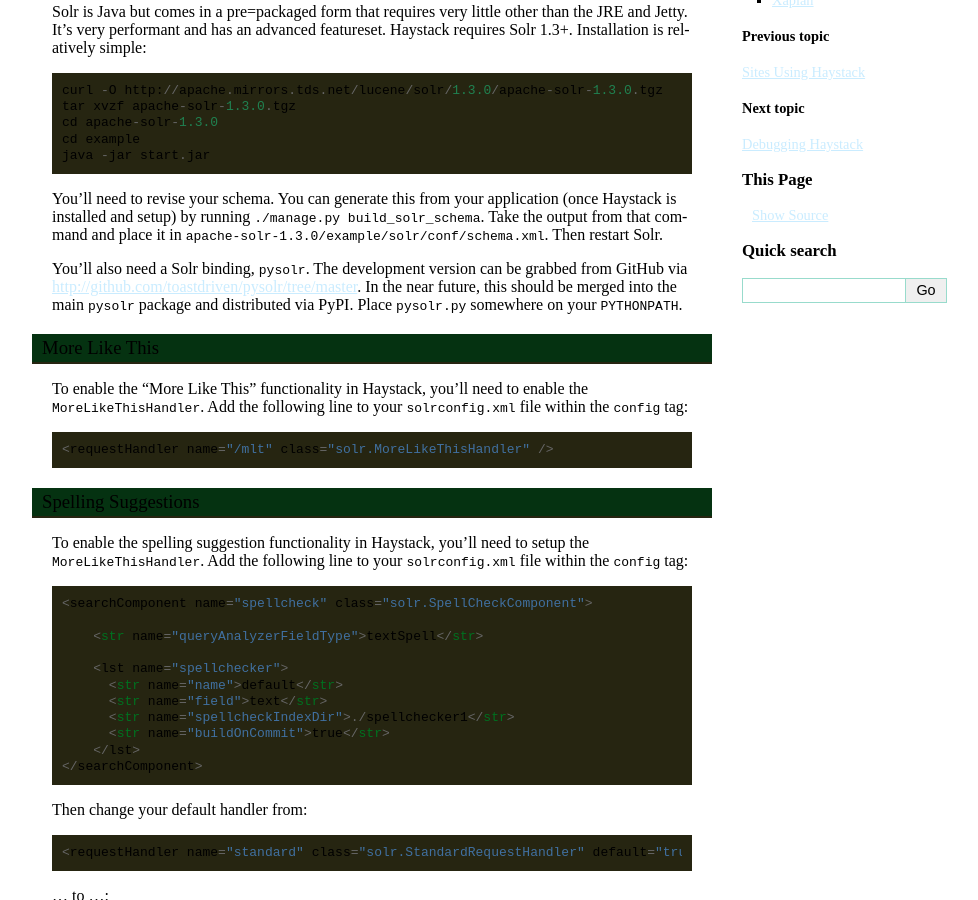
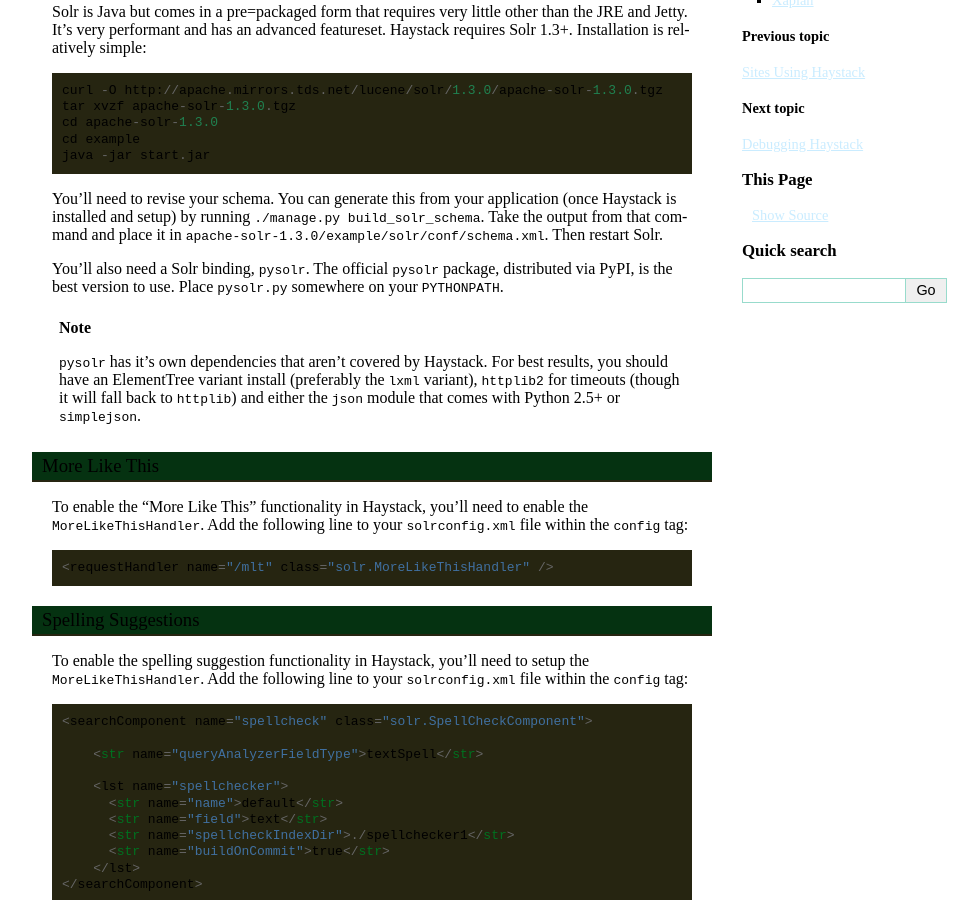
Before and after one commit to django-haystack/django-haystack, a Sphinx documentation site: the page built from docs/installing_search_engines.rst, in a window 1280 px wide and 900 px high, scrolled down 422 px. Shown: the whole window, without its empty margins (138-1116 px from the left). Built offline with Sphinx 7.4.7, drawn with Linux system fonts in a browser that asks for light colours; a style sheet for code colours, icons or effects is not loaded.

Commit message:
Updated instructions for installing `pysolr`. Thanks to sboisen for pointing this out.

```diff
--- a/docs/installing_search_engines.rst
+++ b/docs/installing_search_engines.rst
@@ -24,10 +24,17 @@
 ``./manage.py build_solr_schema``. Take the output from that command and place
 it in ``apache-solr-1.3.0/example/solr/conf/schema.xml``. Then restart Solr.
 
-You'll also need a Solr binding, ``pysolr``. The development version can be
-grabbed from GitHub via http://github.com/toastdriven/pysolr/tree/master. In the
-near future, this should be merged into the main ``pysolr`` package and
-distributed via PyPI. Place ``pysolr.py`` somewhere on your ``PYTHONPATH``.
+You'll also need a Solr binding, ``pysolr``. The official ``pysolr`` package,
+distributed via PyPI, is the best version to use. Place ``pysolr.py`` somewhere
+on your ``PYTHONPATH``.
+
+.. note::
+
+    ``pysolr`` has it's own dependencies that aren't covered by Haystack. For
+    best results, you should have an ElementTree variant install (preferably the
+    ``lxml`` variant), ``httplib2`` for timeouts (though it will fall back to
+    ``httplib``) and either the ``json`` module that comes with Python 2.5+ or
+    ``simplejson``.
 
 More Like This
 --------------
```
